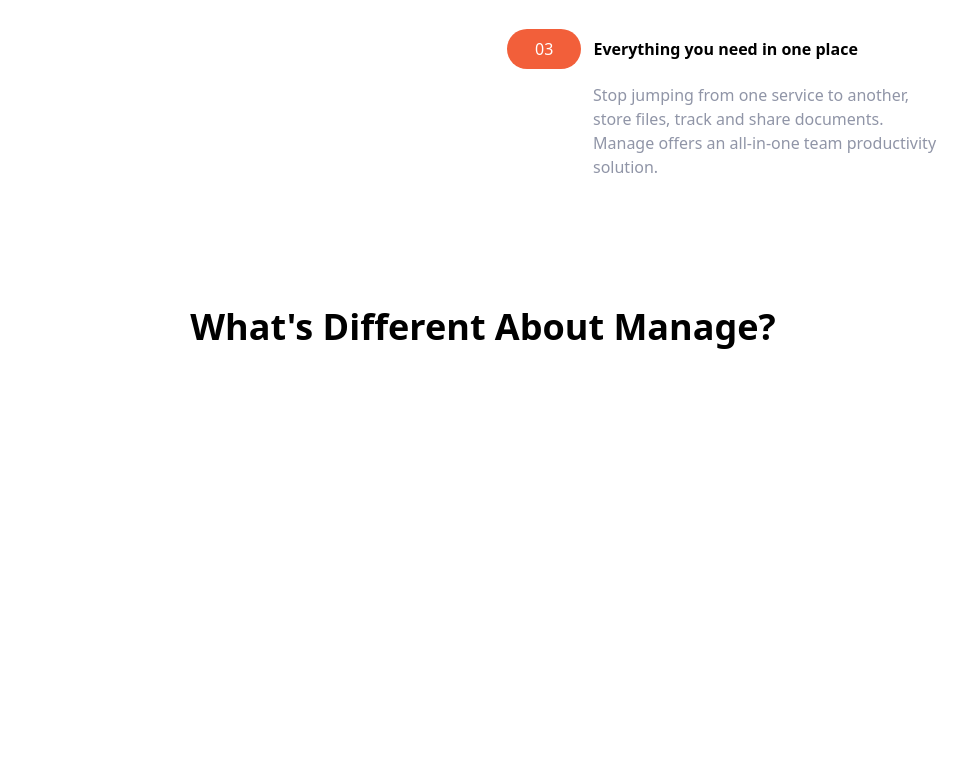
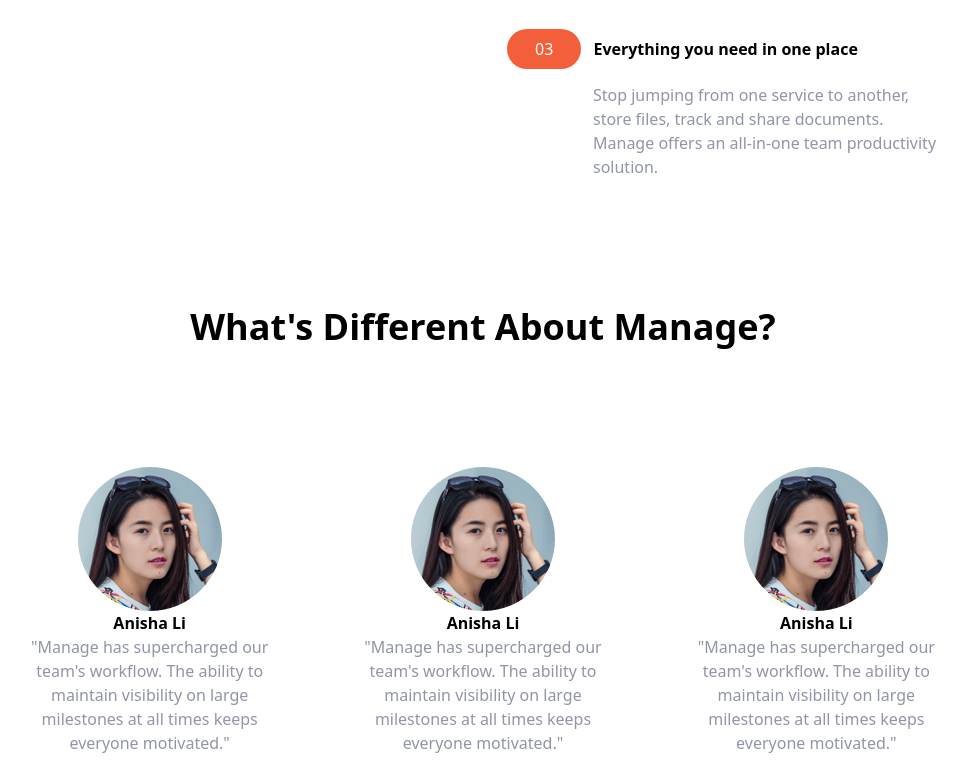
Before and after one commit to Esi-meci/manage, a website: page SRC/index.html in a window 1280 px wide. Shown: the part 1047-1826 px from the top of the page, without its empty margins (157-1124 px from the left). Before the commit the page ends 1538 px from the top, so only its background shows below. Drawn offline with Linux system fonts and the light colour scheme.

Commit message:
adding the testimonial section

```diff
--- a/SRC/index.html
+++ b/SRC/index.html
@@ -106,9 +106,37 @@
                 What's Different About Manage?
             </h2>
             <!-- Testimonials Container -->
-            <div class="flex flex-col mt-24 md:flex-row md:space-x-6">
+            <div class="container mx-auto flex flex-col mt-24 md:flex-row md:space-x-6">
                 <!-- Testimonial 1 -->
-                <div class="flex flex-col items-center p-6"></div>
+                <div class="flex flex-col items-center p-6 space-y-6  md:w-1/3">
+                    <img src="../img/avatar-anisha.png" alt="" class="w-16 -mt-14"/>
+                    <h1 class="text-lg font-bold">
+                        Anisha Li
+                    </h1>
+                    <p class="text-sm text-darkGrayishBlue">
+                        "Manage has supercharged our team's workflow. The ability to maintain visibility on large milestones at all times keeps everyone motivated."
+                    </p>
+                </div>
+                <!-- Testimonial 2 -->
+                <div class="flex flex-col items-center p-6 space-y-6 rounded-lg bg-blue md:w-1/3">
+                    <img src="../img/avatar-anisha.png" alt="" class="w-16 -mt-14"/>
+                    <h1 class="text-lg font-bold">
+                        Anisha Li
+                    </h1>
+                    <p class="text-sm text-darkGrayishBlue">
+                        "Manage has supercharged our team's workflow. The ability to maintain visibility on large milestones at all times keeps everyone motivated."
+                    </p>
+                </div>
+                <!-- Testimonial 2 -->
+                <div class="flex flex-col items-center p-6 space-y-6 rounded-lg bg-black md:w-1/3">
+                    <img src="../img/avatar-anisha.png" alt="" class="w-16 -mt-14"/>
+                    <h1 class="text-lg font-bold">
+                        Anisha Li
+                    </h1>
+                    <p class="text-sm text-darkGrayishBlue">
+                        "Manage has supercharged our team's workflow. The ability to maintain visibility on large milestones at all times keeps everyone motivated."
+                    </p>
+                </div>
             </div>
         </div>
     </section>
```
